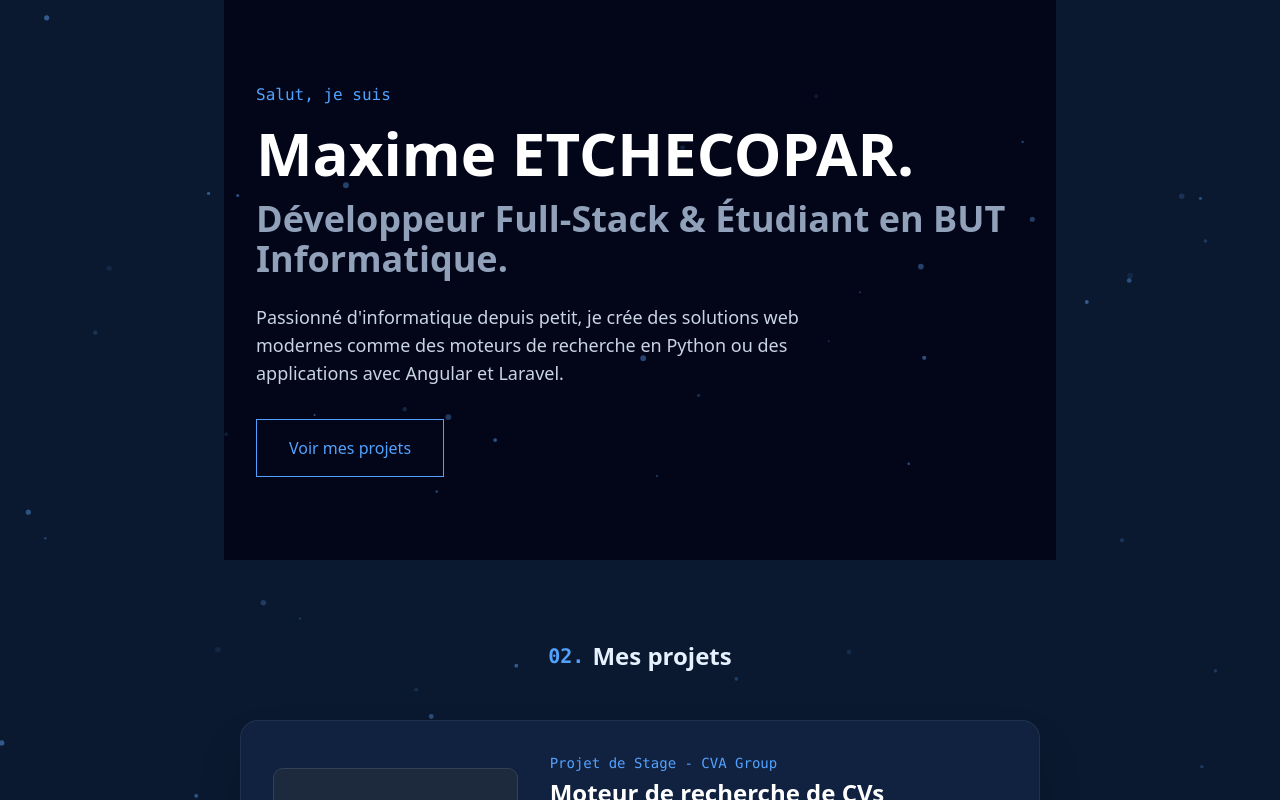
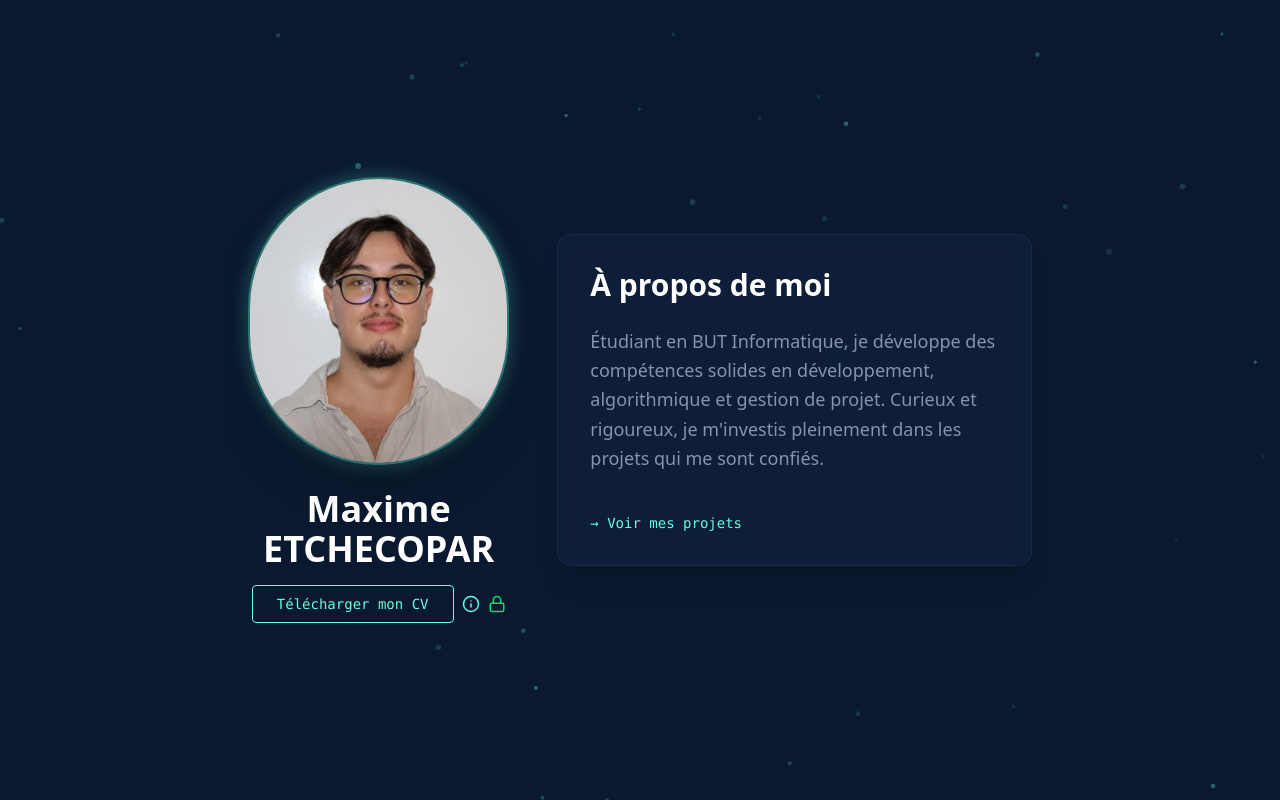
Before and after one commit to MaximeETCHECOPAR/portfolio-maxime, a React (Vite) app: page / in a window 1280 px wide. Shown: the top 800 px of the page. Built offline with nearby package versions, Linux system fonts and the light colour scheme; no server answers.

Commit message:
ajout du téléchargement du cv, sécurisation, et infobulle

```diff
--- a/src/component/Hero.jsx
+++ b/src/component/Hero.jsx
@@ -1,80 +1,168 @@
 import { useEffect, useState } from "react";
 import Particles, { initParticlesEngine } from "@tsparticles/react";
 import { loadSlim } from "@tsparticles/slim";
+import { motion } from "framer-motion";
+import { Tabs, TabsList, TabsTrigger, TabsContent } from "@/components/ui/tabs";
+import { Info, Lock } from "lucide-react";
 
 export default function Hero() {
   const [init, setInit] = useState(false);
+  const [showHash, setShowHash] = useState(false);
+  const [fileHash, setFileHash] = useState("");
 
-  // 1. Initialisation du moteur de particules
+  const calculateFileHash = async () => {
+    try {
+      const response = await fetch("/portfolio-maxime/CV_ETCHECOPAR_Maxime.pdf");
+      const buffer = await response.arrayBuffer();
+      const hashBuffer = await crypto.subtle.digest("SHA-256", buffer);
+      const hashArray = Array.from(new Uint8Array(hashBuffer));
+      const hashHex = hashArray.map(b => b.toString(16).padStart(2, "0")).join("");
+      setFileHash(hashHex);
+    } catch (error) {
+      console.error("Erreur lors du calcul du hash:", error);
+    }
+  };
+
   useEffect(() => {
     initParticlesEngine(async (engine) => {
       await loadSlim(engine);
     }).then(() => {
       setInit(true);
+      calculateFileHash();
+
     });
   }, []);
 
+  const data = {
+    profil: "Étudiant en BUT Informatique, je développe des compétences solides en développement, algorithmique et gestion de projet. Curieux et rigoureux, je m'investis pleinement dans les projets qui me sont confiés.",
+    formation: "Actuellement en BUT Informatique à l'IUT de Bayonne. J'y apprends les bases de l'ingénierie logicielle, les bases de données et le développement web moderne.",
+    experiences: "Projets académiques en Java, développement d'interfaces en React, et participation à des hackathons locaux."
+  };
+
   return (
-    // On ajoute 'relative' et on s'assure que la section prend toute la largeur
-    <section className="relative min-h-[70vh] w-full flex flex-col justify-center overflow-hidden bg-slate-950 px-8">
+    <section className="relative min-h-screen w-full flex items-center justify-center overflow-hidden bg-[#0a192f] px-6 py-20">
 
-      {/* 2. Le composant Particles avec des options simplifiées pour tester */}
+      {/* 1. Particules en arrière-plan */}
       {init && (
         <Particles
           id="tsparticles"
-          // Important : s'assurer que le canvas prend toute la place
           className="absolute inset-0 z-0"
           options={{
             fpsLimit: 60,
             interactivity: {
-              events: {
-                onHover: { enable: true, mode: "repulse" }, // Effet au survol
-              },
+              events: { onHover: { enable: true, mode: "repulse" } },
             },
             particles: {
-              color: { value: "#60a5fa" },
-              links: {
-                enable: false, // Désactivé pour n'avoir que des points comme sur ta photo
-              },
+              color: { value: "#64ffda" },
+              links: { enable: false },
               move: {
                 enable: true,
-                speed: 0.8,
+                speed: 0.6,
                 direction: "none",
                 random: true,
-                straight: false,
                 outModes: { default: "out" },
               },
-              number: {
-                density: { enable: true, area: 800 },
-                value: 100, // Nombre de points
-              },
-              opacity: {
-                value: { min: 0.1, max: 0.5 },
-              },
-              shape: { type: "circle" },
-              size: {
-                value: { min: 1, max: 3 },
-              },
+              number: { density: { enable: true, area: 800 }, value: 80 },
+              opacity: { value: { min: 0.1, max: 0.4 } },
+              size: { value: { min: 1, max: 3 } },
             },
             detectRetina: true,
           }}
         />
       )}
 
-      {/* 3. Ton contenu avec un z-index supérieur pour passer devant */}
-      <div className="relative z-10">
-        <p className="text-blue-400 font-mono mb-4">Salut, je suis</p>
-        <h1 className="text-6xl font-bold text-white mb-4">Maxime ETCHECOPAR.</h1>
-        <h2 className="text-4xl font-semibold text-slate-400 mb-6">
-          Développeur Full-Stack & Étudiant en BUT Informatique.
-        </h2>
-        <p className="max-w-xl text-lg text-slate-300 mb-8">
-          Passionné d'informatique depuis petit, je crée des solutions web modernes
-          comme des moteurs de recherche en Python ou des applications avec Angular et Laravel.
-        </p>
-        <a href="#contact" className="inline-block px-8 py-4 border border-blue-400 text-blue-400 hover:bg-blue-400/10 transition-colors">
-          Voir mes projets
-        </a>
+      {/* 2. Contenu Fusionné */}
+      <div className="relative z-10 max-w-6xl w-full flex flex-col md:flex-row items-center gap-12">
+
+        {/* Gauche : Image & Intro Rapide */}
+        <motion.div
+          initial={{ opacity: 0, x: -50 }}
+          animate={{ opacity: 1, x: 0 }}
+          transition={{ duration: 0.8 }}
+          className="flex flex-col items-center gap-6 md:w-1/3"
+        >
+          <div className="relative group">
+            <div className="absolute -inset-1 bg-[#64ffda] rounded-full blur opacity-20 group-hover:opacity-40 transition duration-1000"></div>
+            <img
+              src="/portfolio-maxime/cv_maxime_photo.jpg"
+              alt="Maxime"
+              className="relative w-56 h-56 md:w-72 md:h-72 rounded-full object-cover border-2 border-[#64ffda]/30 shadow-2xl"
+            />
+          </div>
+          <div className="text-center">
+            <h1 className="text-3xl md:text-4xl font-bold text-white mb-4">Maxime ETCHECOPAR</h1>
+            <div className="flex items-center justify-center gap-2">
+              <a
+                href="/portfolio-maxime/CV_ETCHECOPAR_Maxime.pdf"
+                download="CV_ETCHECOPAR_Maxime.pdf"
+                className="inline-block px-6 py-2 border border-[#64ffda] text-[#64ffda] font-mono text-sm rounded hover:bg-[#64ffda]/10 transition-all"
+              >
+                Télécharger mon CV
+              </a>
+              <div className="group relative cursor-help">
+                <Info size={18} className="text-[#64ffda] hover:text-cyan-300 transition-colors" />
+                <div className="absolute bottom-full left-1/2 -translate-x-1/2 mb-2 hidden group-hover:block bg-[#112240] border border-[#64ffda] text-[#64ffda] text-xs px-3 py-2 rounded whitespace-nowrap z-50">
+                  Téléchargement sécurisé
+                </div>
+              </div>
+              <button
+                onClick={() => setShowHash(!showHash)}
+                className="group relative cursor-pointer"
+                title="Vérifier l'intégrité du fichier"
+              >
+                <Lock size={18} className="text-green-400 hover:text-green-300 transition-colors" />
+                <div className="absolute bottom-full left-1/2 -translate-x-1/2 mb-2 hidden group-hover:block bg-[#112240] border border-green-400 text-green-400 text-xs px-3 py-2 rounded whitespace-nowrap z-50">
+                  Vérifier l'intégrité
+                </div>
+              </button>
+            </div>
+            {showHash && (
+              <motion.div
+                initial={{ opacity: 0, y: -10 }}
+                animate={{ opacity: 1, y: 0 }}
+                className="mt-4 p-4 bg-green-400/10 border border-green-400/30 rounded text-xs text-green-400 max-w-xs break-all"
+              >
+                <div className="font-mono font-bold mb-2">SHA-256:</div>
+                <div className="font-mono text-green-300">{fileHash || "Calcul en cours..."}</div>
+                <div className="text-green-400/70 text-xs mt-3">
+                  Vous pouvez vérifier ce hash avec un outil externe pour confirmer l'authenticité du fichier.
+                </div>
+              </motion.div>
+            )}
+          </div>
+        </motion.div>
+
+        {/* Droite : Tabs Dynamiques */}
+        <motion.div
+          initial={{ opacity: 0, x: 50 }}
+          animate={{ opacity: 1, x: 0 }}
+          transition={{ duration: 0.8, delay: 0.2 }}
+          className="flex-1 w-full bg-[#112240]/60 backdrop-blur-sm p-8 rounded-xl border border-white/5 shadow-xl"
+        >
+          <h2 className="text-3xl font-bold text-white mb-6">À propos de moi</h2>
+
+          <Tabs defaultValue="profil" className="w-full">
+
+            {Object.entries(data).map(([key, content]) => (
+              <TabsContent key={key} value={key} className="mt-0">
+                <motion.div
+                  initial={{ opacity: 0, y: 10 }}
+                  animate={{ opacity: 1, y: 0 }}
+                  key={key}
+                  className="min-h-[120px] leading-relaxed text-[#8892b0] text-lg"
+                >
+                  {content}
+                </motion.div>
+              </TabsContent>
+            ))}
+          </Tabs>
+
+          <div className="mt-10 flex gap-4">
+            <a href="#projects" className="text-[#64ffda] font-mono text-sm hover:underline">
+              → Voir mes projets
+            </a>
+          </div>
+        </motion.div>
       </div>
     </section>
   );
```
